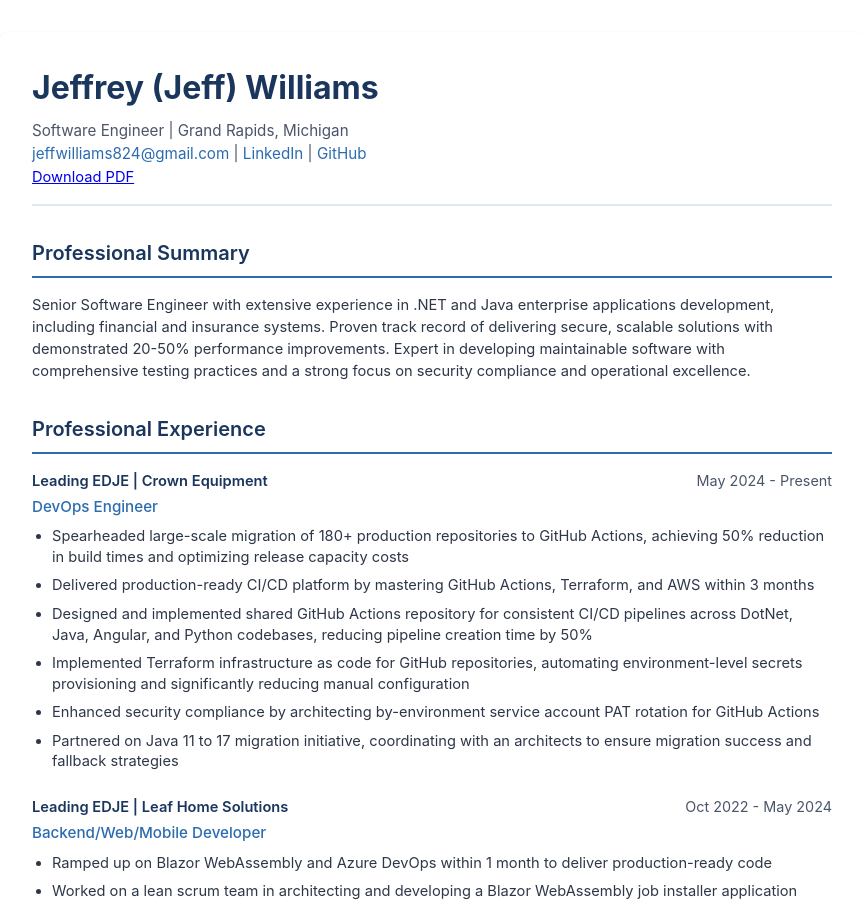
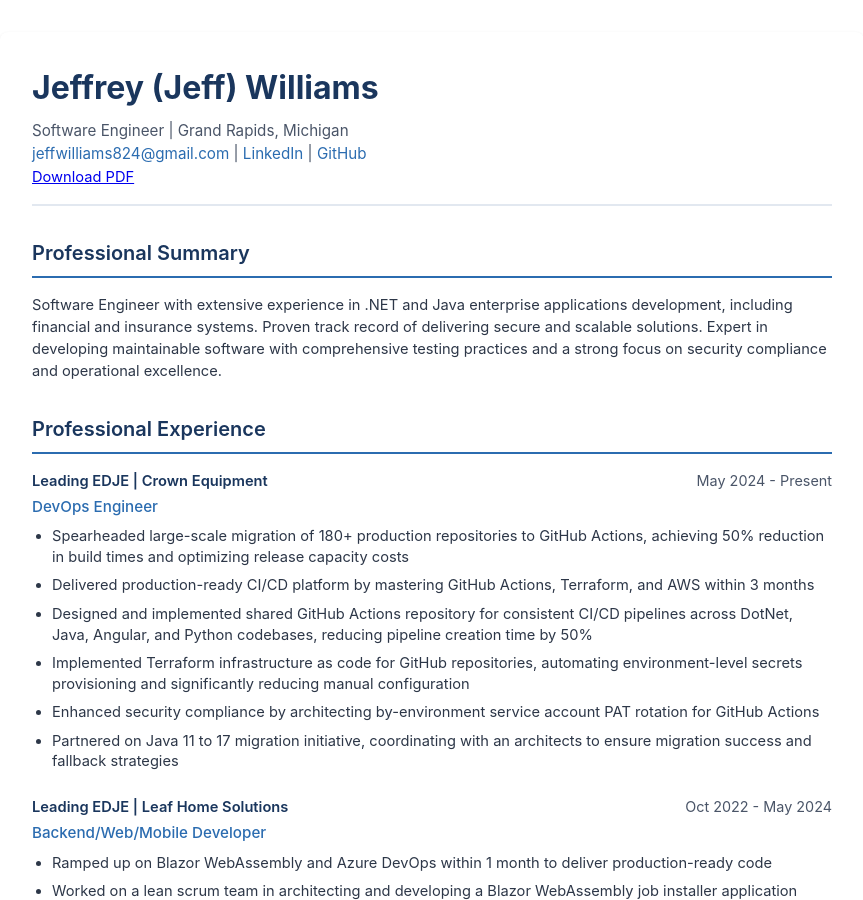
Before and after one commit to jwill824/resume, a Jekyll site: the page built from index.html, in a window 1280 px wide and 900 px high. Shown: the whole window, without its empty margins (208-1071 px from the left). Built offline with Jekyll 4.4.1, drawn with Linux system fonts in a browser that asks for light colours.

Commit message:
fix: updating

```diff
--- a/_data/resume.yml
+++ b/_data/resume.yml
@@ -7,9 +7,9 @@
   github: jwill824
 
 summary: >
-  Senior Software Engineer with extensive experience in .NET and Java enterprise applications development, including financial and insurance systems.
-  Proven track record of delivering secure, scalable solutions with demonstrated 20-50% performance improvements.
-  Expert in developing maintainable software with comprehensive testing practices and a strong focus on security compliance and operational excellence.
+  Software Engineer with extensive experience in .NET and Java enterprise applications development, including financial and insurance systems.
+  Proven track record of delivering secure and scalable solutions. Expert in developing maintainable software with comprehensive testing practices and a
+  strong focus on security compliance and operational excellence.
 
 skills:
   - category: Core Technologies
```
Also changed, not shown: .github/workflows/lint.yml, .yamllint.yml, README.md.
